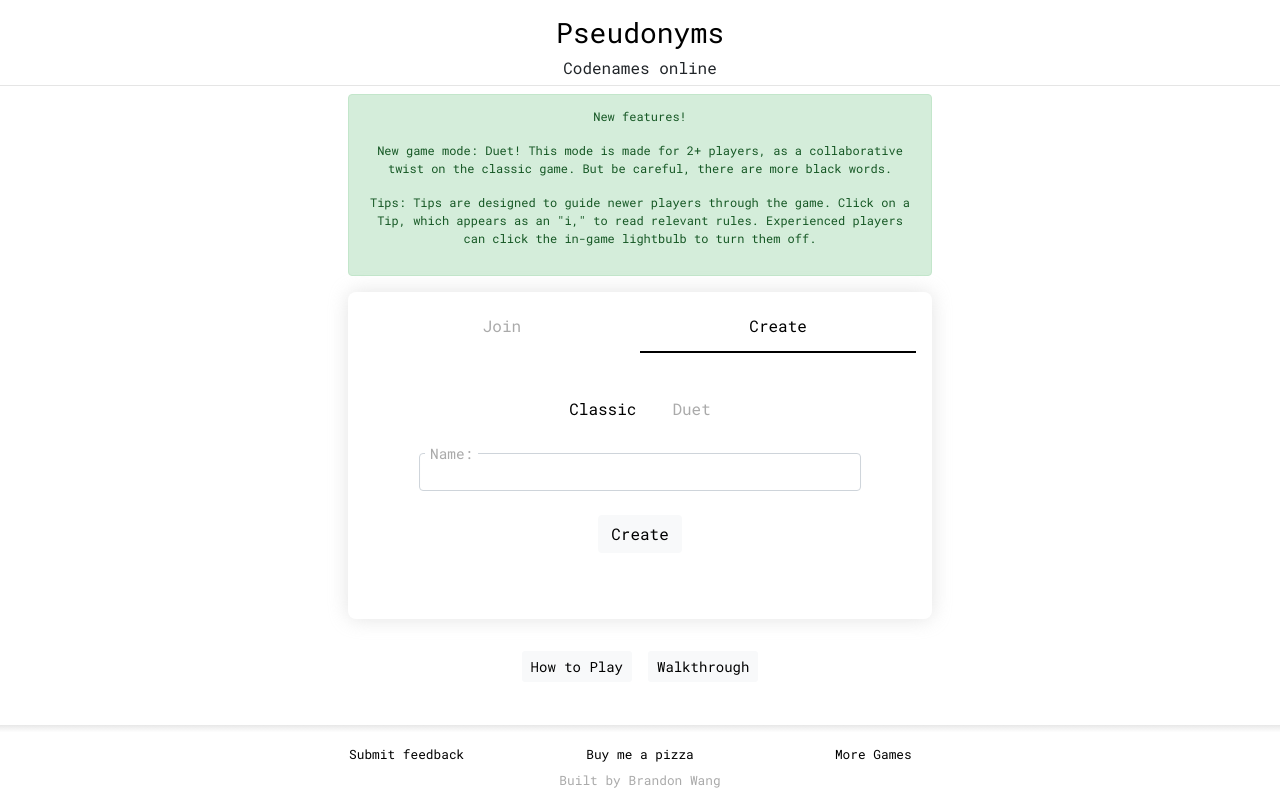
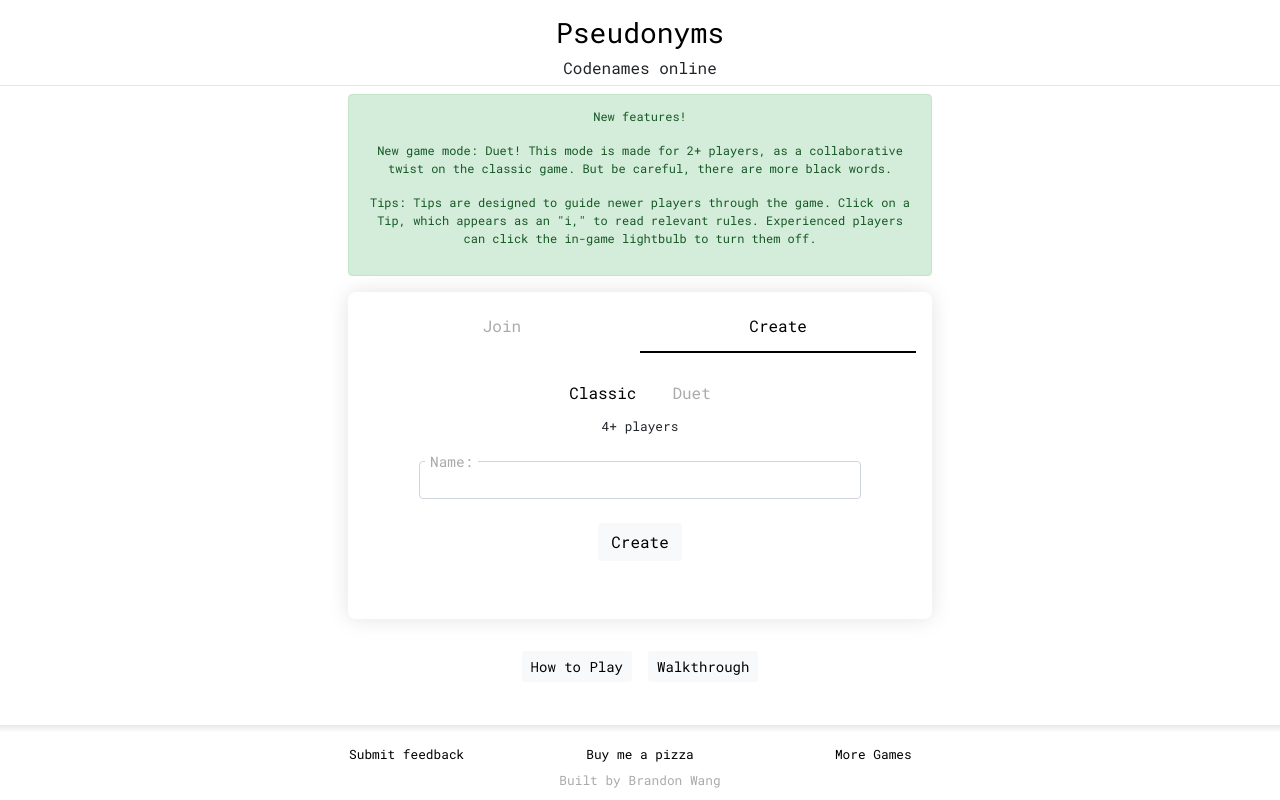
Before and after one commit to coconut750750/pseudonyms, a React (Create React App) app in the folder client/: page / in a window 1280 px wide. Both pictures are taken after a click on the element "Create". Built offline with nearby package versions, Linux system fonts and the light colour scheme.

Commit message:
add number of players in create form

```diff
--- a/client/src/views/Create.js
+++ b/client/src/views/Create.js
@@ -34,7 +34,7 @@ function Create(props) {
         e.preventDefault();
         create();
       } }>
-        <div className="btn-group btn-group-toggle mt-4">
+        <div className="btn-group btn-group-toggle mt-2">
           <label className={`game-mode-radio ${gameMode === CLASSIC ? 'selected' : 'unselected'}`} onClick={() => setMode(CLASSIC)}>
             <input type="radio" name="options" id="option1" autocomplete="off"/> Classic
           </label>
@@ -42,6 +42,8 @@ function Create(props) {
             <input type="radio" name="options" id="option2" autocomplete="off"/> Duet
           </label>
         </div>
+
+        <div><small>{gameMode === CLASSIC ? "4+ players" : "2+ players"}</small></div>
 
         <TextInput
           label={"Name:"}
```
